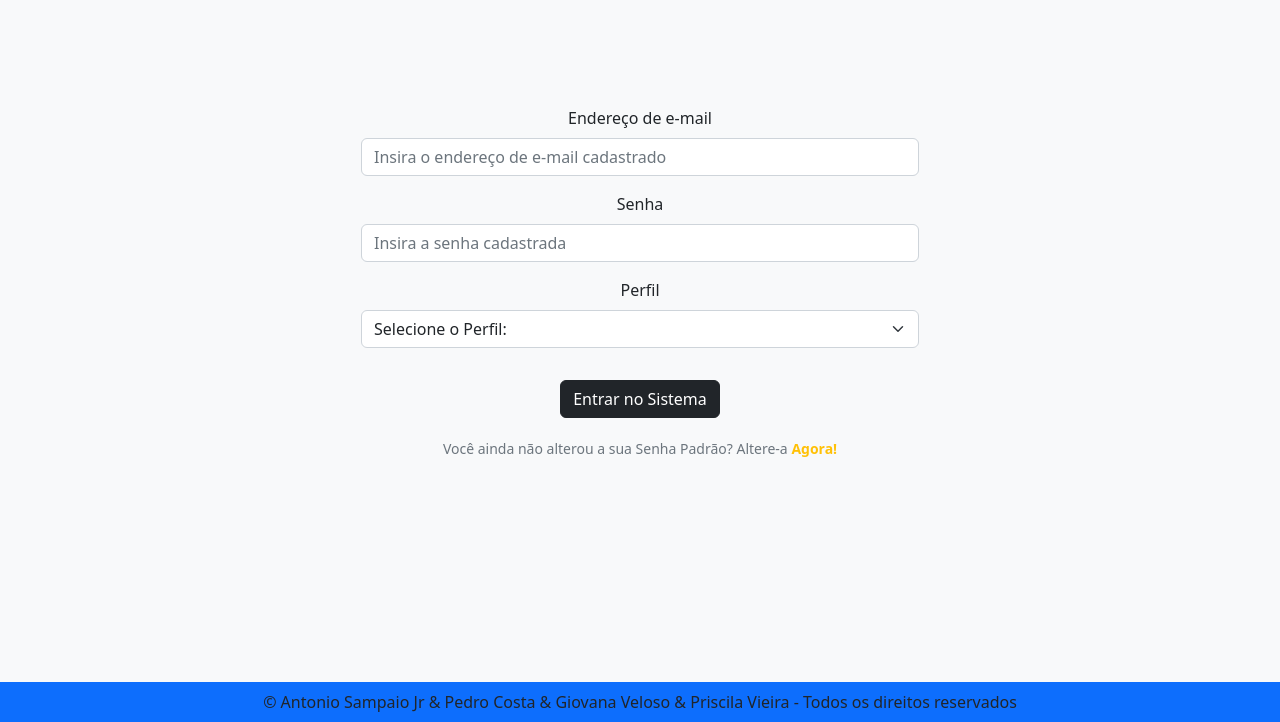
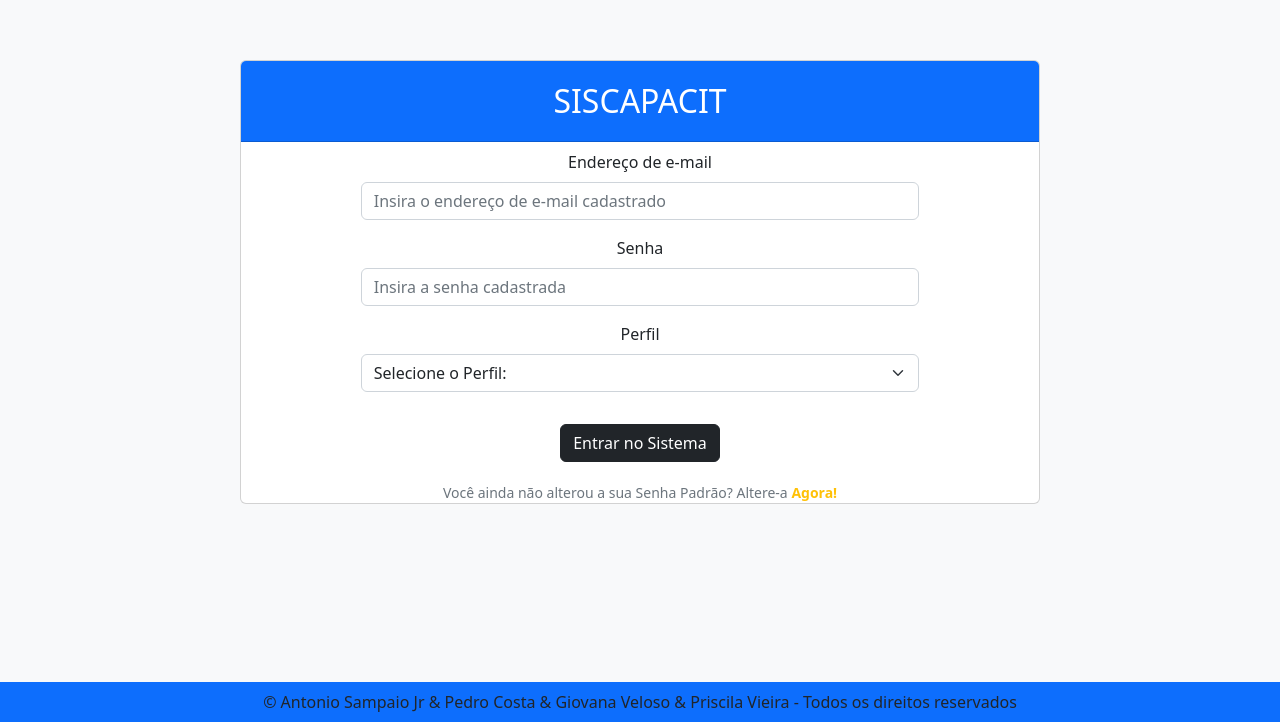
Before and after one commit to antonio-sampaio-jr/siscapacit2_frontend, a React (Create React App) app: page / in a window 1280 px wide. Shown: the part 118-840 px from the top of the page. Built offline with nearby package versions, Linux system fonts and the light colour scheme.

Commit message:
tela login

```diff
--- a/src/components/Autentication/Login.js
+++ b/src/components/Autentication/Login.js
@@ -1,5 +1,5 @@
 import { useState, useContext } from "react";
-import { Button, Container, Form } from "react-bootstrap";
+import { Button, Card, Container, Form } from "react-bootstrap";
 import { Link, useNavigate } from "react-router-dom";
 import { toast } from "react-toastify";
 //import { api } from "../../api/api.js";
@@ -12,7 +12,7 @@ function Login({ apiURL, apiURLAdmin }) {
   const [form, setForm] = useState({
     email: "",
     senha: "",
-    perfil:"",
+    perfil: "",
   });
 
   const handleChange = (e) => {
@@ -23,25 +23,21 @@ function Login({ apiURL, apiURLAdmin }) {
     e.preventDefault();
     let response;
     try {
-
-      if (form.perfil === "1") //Admin
-      {
-        response = await axios.post(apiURLAdmin+"/autenticarAdmin", form);
-      }
-      else if (form.perfil === "2") //Servidor Público
-      {
-        response = await axios.post(apiURL+"/autenticarServidor", form);
+      if (form.perfil === "1") {
+        //Admin
+        response = await axios.post(apiURLAdmin + "/autenticarAdmin", form);
+      } else if (form.perfil === "2") {
+        //Servidor Público
+        response = await axios.post(apiURL + "/autenticarServidor", form);
       }
 
       //setLoggedUser({ ...response.data });
       //localStorage.setItem("loggedUser", JSON.stringify(response.data));
 
-      if (response.data.msg === "OkAdmin")
-          navigate("/listarServidores");
+      if (response.data.msg === "OkAdmin") navigate("/listarServidores");
       else if (response.data.msg === "OkGovEmployee")
         navigate("/listarCursosAluno");
-      else
-          navigate("/");
+      else navigate("/");
 
       toast.success("Login realizado com sucesso", {
         position: "top-right",
@@ -74,8 +70,13 @@ function Login({ apiURL, apiURLAdmin }) {
       style={{ height: "100vh" }}
       className="d-flex flex-column align-items-center justify-content-center"
     >
-      <Form onSubmit={handleSubmit} className="w-50">
-        <Form.Group className="mb-3">
+      <Card className="text-center blue " style={{ width: "50rem" }}>
+        <Card.Header className="fs-2 p-3 mb-2 bg-primary text-white">
+          {" "}
+          SISCAPACIT{" "}
+        </Card.Header>
+        <Form onSubmit={handleSubmit}  style={{ width: "100%" }}className=" d-flex flex-column align-items-center justify-content-center">
+          <Form.Group className="mb-3 " style={{ width: "70%" }}>
             <Form.Label>Endereço de e-mail</Form.Label>
             <Form.Control
               type="email"
@@ -87,7 +88,7 @@ function Login({ apiURL, apiURLAdmin }) {
             />
           </Form.Group>
 
-        <Form.Group className="mb-3">
+          <Form.Group className="mb-3" style={{ width: "70%" }}>
             <Form.Label>Senha</Form.Label>
             <Form.Control
               type="password"
@@ -99,9 +100,13 @@ function Login({ apiURL, apiURLAdmin }) {
             />
           </Form.Group>
 
-        <Form.Group className="mb-3">
+          <Form.Group className="mb-3" style={{ width: "70%" }}>
             <Form.Label>Perfil</Form.Label>
-          <Form.Select name="perfil" onChange={handleChange} aria-label="Perfil">
+            <Form.Select
+              name="perfil"
+              onChange={handleChange}
+              aria-label="Perfil"
+            >
               <option>Selecione o Perfil:</option>
               <option value="1">Administrador</option>
               <option value="2">Servidor Público</option>
@@ -116,10 +121,13 @@ function Login({ apiURL, apiURLAdmin }) {
           Você ainda não alterou a sua Senha Padrão? Altere-a
           <Link
             className="text-warning fw-bold text-decoration-none"
-          to="/register" > {" "}
+            to="/register"
+          >
+            {" "}
             Agora!
           </Link>
         </Form.Text>
+      </Card>
     </Container>
   );
 }
--- a/src/components/Autentication/Register.js
+++ b/src/components/Autentication/Register.js
@@ -1,5 +1,5 @@
 import { useState } from "react";
-import { Button, Container, Form } from "react-bootstrap";
+import { Button, Container, Form, Card } from "react-bootstrap";
 import { Link, useNavigate } from "react-router-dom";
 import { toast } from "react-toastify";
 import axios from "axios";
@@ -64,8 +64,13 @@ function Register({ apiURL, apiURLAdmin  }) {
       style={{ height: "100vh" }}
       className="d-flex flex-column align-items-center justify-content-center"
     >
-      <Form className="w-50" onSubmit={handleSubmit}>
-        <Form.Group className="mb-3">
+        <Card className="text-center blue " style={{ width: "50rem" }}>
+        <Card.Header className="fs-2 p-3 mb-2 bg-primary text-white">
+          {" "}
+          SISCAPACIT{" "}
+        </Card.Header>
+      <Form  onSubmit={handleSubmit}  style={{ width: "100%" }}className=" d-flex flex-column align-items-center justify-content-center">
+        <Form.Group className="mb-3" style={{ width: "70%" }}>
           <Form.Label>Endereço de e-mail</Form.Label>
           <Form.Control
             type="email"
@@ -77,7 +82,7 @@ function Register({ apiURL, apiURLAdmin  }) {
           />
         </Form.Group>
 
-        <Form.Group className="mb-3">
+        <Form.Group className="mb-3" style={{ width: "70%" }}>
           <Form.Label>Senha Atual</Form.Label>
           <Form.Control
             type="password"
@@ -89,7 +94,7 @@ function Register({ apiURL, apiURLAdmin  }) {
           />
         </Form.Group>
 
-        <Form.Group className="mb-3">
+        <Form.Group className="mb-3"  style={{ width: "70%" }}>
           <Form.Label>Nova Senha</Form.Label>
           <Form.Control
             type="password"
@@ -101,7 +106,7 @@ function Register({ apiURL, apiURLAdmin  }) {
           />
         </Form.Group>
 
-        <Form.Group className="mb-3">
+        <Form.Group className="mb-3" style={{ width: "70%" }}>
           <Form.Label>Perfil</Form.Label>
           <Form.Select name="perfil" onChange={handleChange} aria-label="Perfil">
             <option>Selecione o Perfil:</option>
@@ -122,6 +127,7 @@ function Register({ apiURL, apiURLAdmin  }) {
         </Link>
         .
       </Form.Text>
+      </Card>
     </Container>
   );
 }
--- a/src/components/Users/GovEmployeeCourseDetails.js
+++ b/src/components/Users/GovEmployeeCourseDetails.js
@@ -127,10 +127,13 @@ function GovEmployeeCourseDetails({ apiURL, apiURLCourses }) {
             </Col>
           </Row>
           <Row className="mt-3">
+          <Col>
           {
               encontrou ? (
+
+
                 <Button
-                  className="p-4 mb-3"
+                  className="mt-3"
                   variant="warning"
                   onClick={desmatricular}
                 >
@@ -138,12 +141,13 @@ function GovEmployeeCourseDetails({ apiURL, apiURLCourses }) {
                 </Button>
                 ) : (
                 <Button
-                 className="p-4 mb-3"
+                 className="mt-3"
                  variant="success"
                  onClick={matricular}>
                   Fazer Matrícula
                 </Button> )
           }
+          </Col>
           </Row>
           <Row className="mt-3">
             <Col>
--- a/src/components/Users/GovEmployeeMyCourses.js
+++ b/src/components/Users/GovEmployeeMyCourses.js
@@ -28,8 +28,11 @@ function GovEmployeeMyCourses({apiURL}) {
   const renderCoursesInscAbertas = coursesInscAbertas.map((course)=>{
       return(
       <>
+      <Col>
+
+
       <Card key={course._id}
-      className="mb-3 mt-3 p-2 m-4 bg-light text-dark"
+      className="mb-3 mt-3 p-2 m-4 bg-light text-dark "
       style={{ width: "19rem" }}
       >
           <Card.Img variant="top" src={course.foto} />
@@ -40,6 +43,7 @@ function GovEmployeeMyCourses({apiURL}) {
               </Card.Subtitle>
       </Card.Body>
       </Card>
+      </Col>
   </>)});
 
   const coursesAndamento = allCourses.filter(course=>
```
Lines whose indentation alone changed are shown as unchanged.
